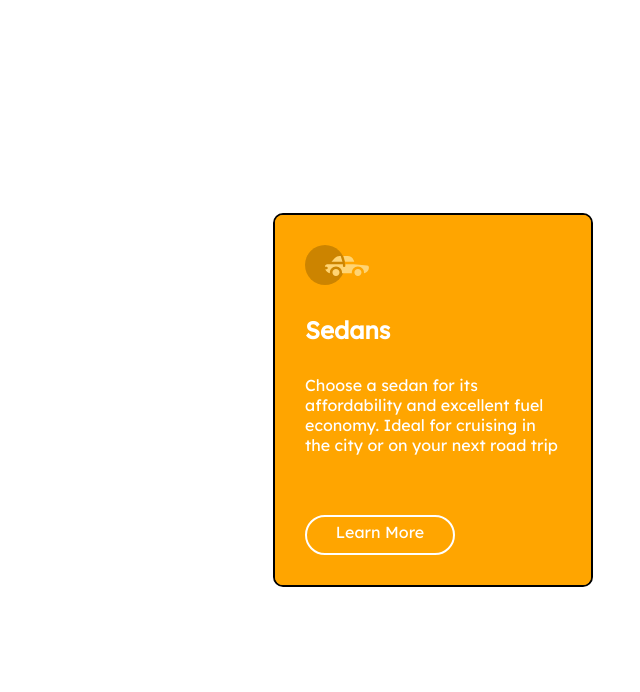
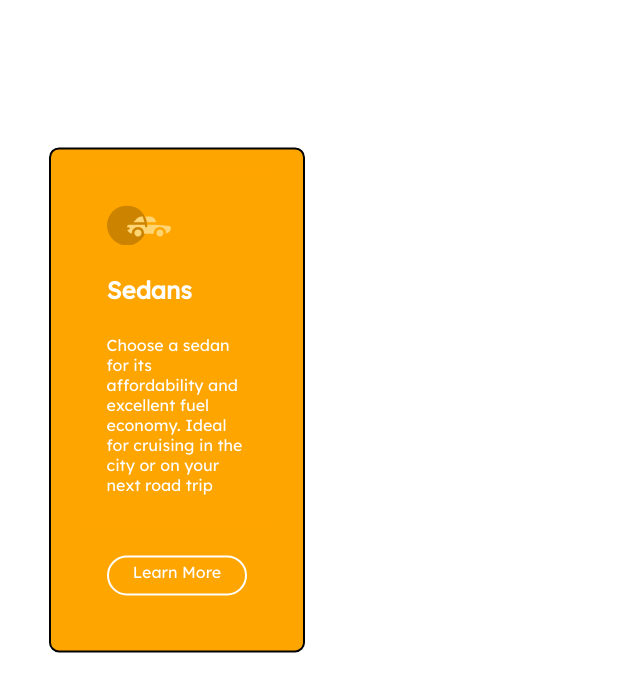
Before and after one commit to Avillegasa/3_column_andres, a React (Vite) app: page / in a window 1280 px wide. Shown: the top 692 px of the page, without its empty margins (207-847 px from the left). Built offline with nearby package versions, Linux system fonts and the light colour scheme.

Commit message:
Tarea entregable 1

```diff
--- a/src/components/styles/Organizmo.css
+++ b/src/components/styles/Organizmo.css
@@ -1,11 +1,12 @@
-.organizmo-contenedor{
+.organizmo-contenedor {
     border: 2px solid black;
     border-radius: 10px;
-    width: 25%;
+    width: 20%;
     background-color: orange;
     overflow: hidden;
     position: absolute;
     top: 50%;
-    left: 50%;
-    transform: translate(-50%,-50%);
+    left: 30%;
+    transform: translate(-50%, -50%);
+    padding: 2%;
 }
```
